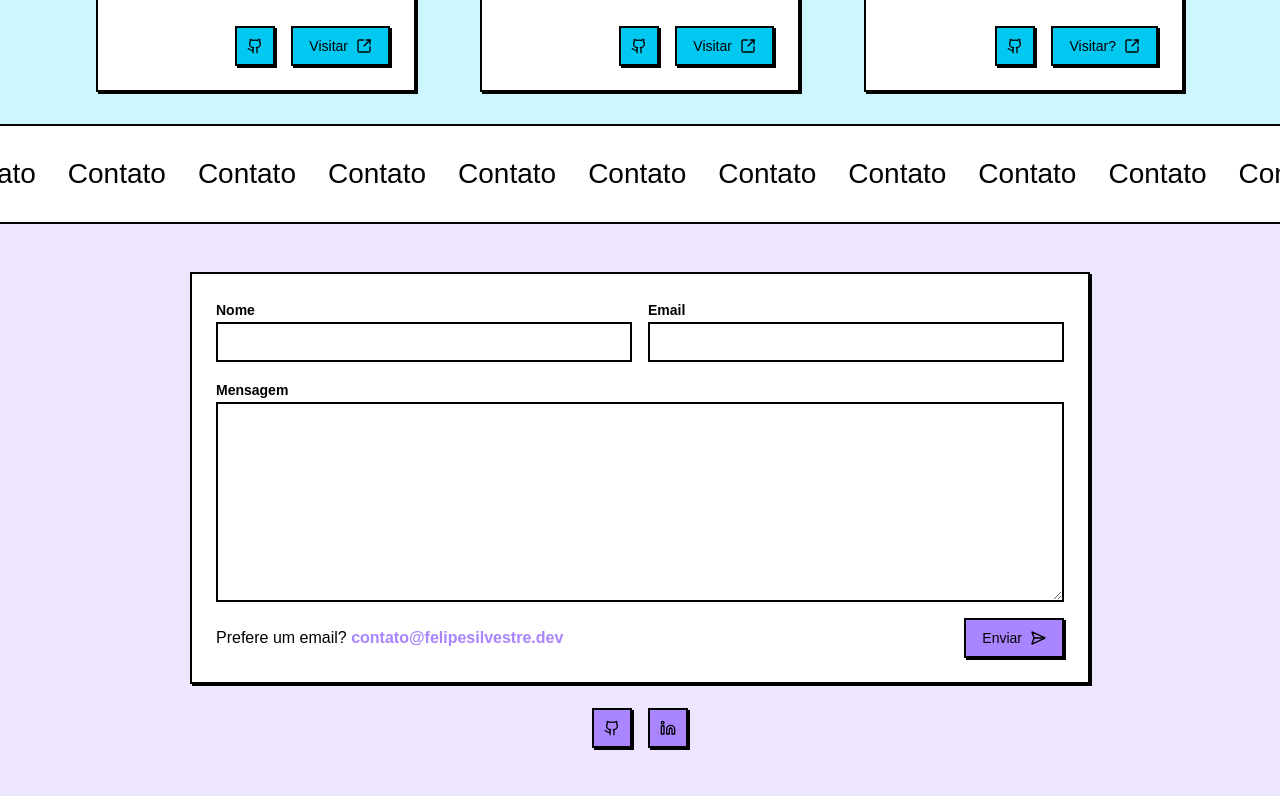
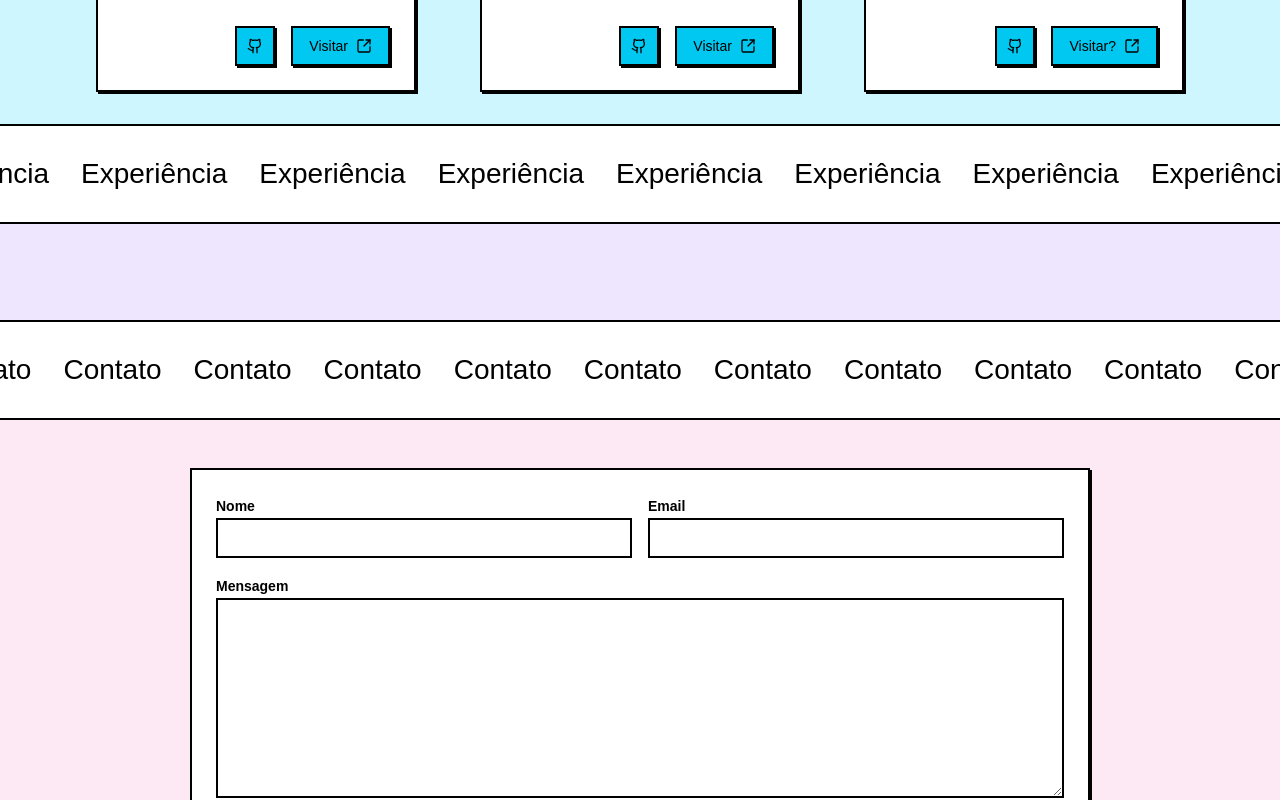
Before and after one commit to FelipeCavichiolliSilvestre/portfolio, a Next.js app: page / in a window 1280 px wide. Shown: the part 1080-1880 px from the top of the page. Built offline with nearby package versions, Linux system fonts and the light colour scheme.

Commit message:
added new section

```diff
--- a/app/globals.css
+++ b/app/globals.css
@@ -57,6 +57,24 @@
   --chart-3: #facc00;
   --chart-4: #ff4d50;
   --chart-5: #0099ff;
+  --chart-active-dot: #000;
+}
+
+.pink-theme {
+  --background: oklch(95.16% 0.0242 343.23);
+  --secondary-background: oklch(100% 0 0);
+  --foreground: oklch(0% 0 0);
+  --main-foreground: oklch(0% 0 0);
+  --main: oklch(71.5% 0.197 354.23);
+  --border: oklch(0% 0 0);
+  --ring: oklch(0% 0 0);
+  --overlay: oklch(0% 0 0 / 0.8);
+  --shadow: 2px 2px 0px 0px var(--border);
+  --chart-1: #fc64ab;
+  --chart-2: #facc00;
+  --chart-3: #ff7a05;
+  --chart-4: #ff4d50;
+  --chart-5: #7a83ff;
   --chart-active-dot: #000;
 }
 
--- a/app/page.tsx
+++ b/app/page.tsx
@@ -56,11 +56,17 @@ export default function Home() {
           </section>
         </Container>
 
+        <span id="experiencia" />
+        <Marquee items={Array(14).fill("Experiência")} />
+        <Container className="violet-theme bg-background py-12" asChild>
+          <section></section>
+        </Container>
+
         <span id="contato" />
         <Marquee items={Array(14).fill("Contato")} />
 
         <Container
-          className="violet-theme bg-background flex flex-col justify-center items-center py-12 gap-6"
+          className="pink-theme bg-background flex flex-col justify-center items-center py-12 gap-6"
           asChild
         >
           <section>
```
